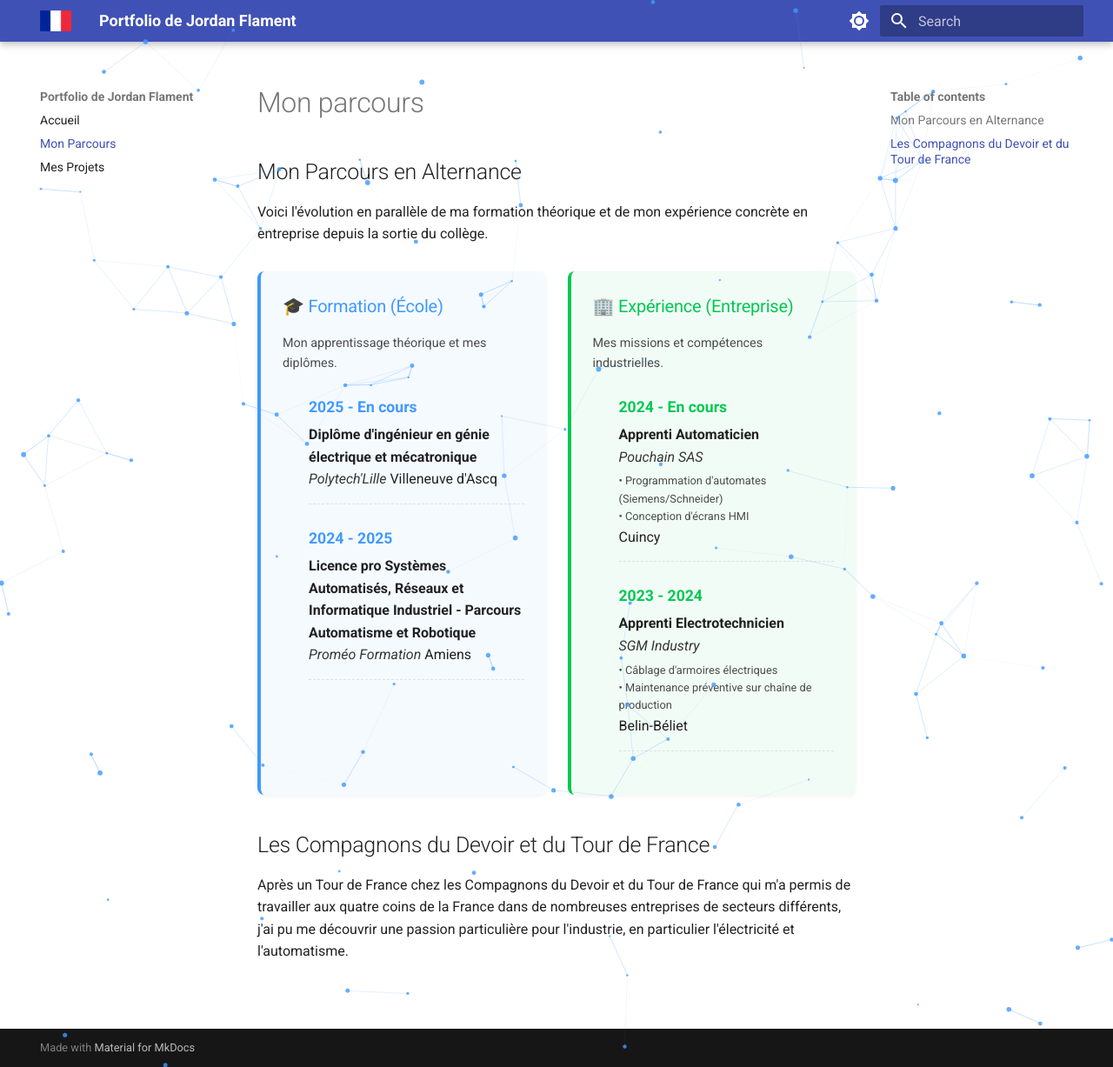
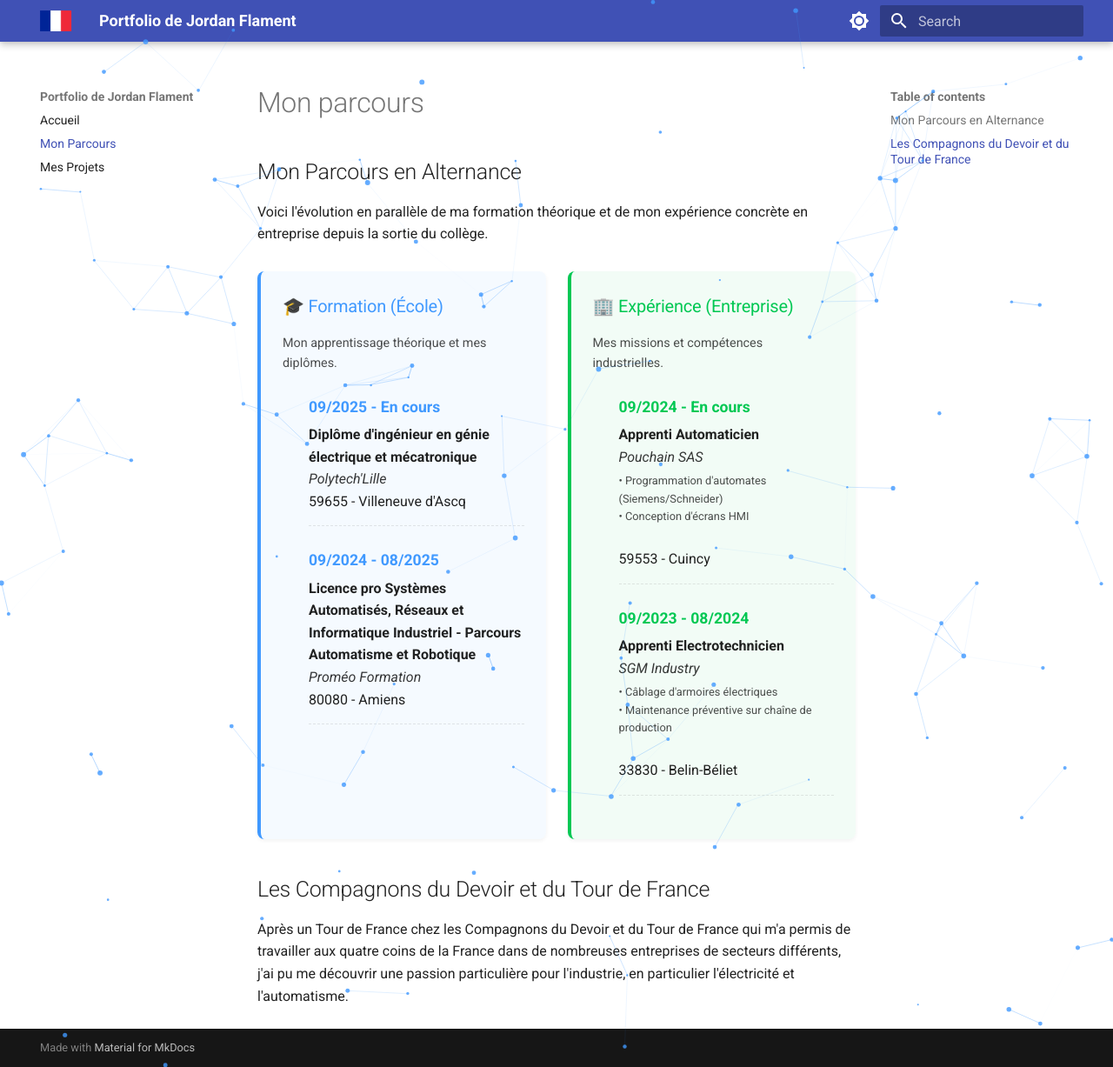
Before and after one commit to jordan-flament/jordan-flament.github.io, an MkDocs documentation site: the page built from docs/parcours.md, in a window 1280 px wide and 1227 px high. Shown: the whole window at 87% size. Built offline with MkDocs 1.6.1 and Material for MkDocs 9.7.7, drawn with Linux system fonts in a browser that asks for light colours.

Commit message:
MAJ parcours graphique V3

```diff
--- a/docs/parcours.md
+++ b/docs/parcours.md
@@ -14,16 +14,16 @@ Voici l'évolution en parallèle de ma formation théorique et de mon expérienc
 
     <ul style="list-style: none; padding-left: 0; margin-bottom: 0;">
       <li style="margin-bottom: 25px; border-bottom: 1px dashed rgba(128,128,128,0.2); padding-bottom: 15px;">
-        <span style="font-weight: bold; display: block; font-size: 1.1em; color: #4099ff;">2025 - En cours</span>
+        <span style="font-weight: bold; display: block; font-size: 1.1em; color: #4099ff;">09/2025 - En cours</span>
         <span style="font-weight: 600; display: block; margin-top: 5px;">Diplôme d'ingénieur en génie électrique et mécatronique</span>
-        <span style="font-style: italic; opacity: 0.9;">Polytech'Lille</span>
-        <span style="font-style: normal;font-size: 0.9em opacity: 0.9;">Villeneuve d'Ascq</span>
+        <span style="font-style: italic; opacity: 0.9;">Polytech'Lille</span><br>
+        <span style="font-style: normal;font-size: 0.9em opacity: 0.9;">59655 - Villeneuve d'Ascq</span>
       </li>
       <li style="margin-bottom: 25px; border-bottom: 1px dashed rgba(128,128,128,0.2); padding-bottom: 15px;">
-        <span style="font-weight: bold; display: block; font-size: 1.1em; color: #4099ff;">2024 - 2025</span>
+        <span style="font-weight: bold; display: block; font-size: 1.1em; color: #4099ff;">09/2024 - 08/2025</span>
         <span style="font-weight: 600; display: block; margin-top: 5px;">Licence pro Systèmes Automatisés, Réseaux et Informatique Industriel - Parcours Automatisme et Robotique</span>
-        <span style="font-style: italic; opacity: 0.9;">Proméo Formation</span>
-        <span style="font-style: normal;font-size: 0.9em opacity: 0.9;">Amiens</span>
+        <span style="font-style: italic; opacity: 0.9;">Proméo Formation</span><br>
+        <span style="font-style: normal;font-size: 0.9em opacity: 0.9;">80080 - Amiens</span>
       </li>
     </ul>
   </div>
@@ -36,18 +36,18 @@ Voici l'évolution en parallèle de ma formation théorique et de mon expérienc
 
     <ul style="list-style: none; padding-left: 0; margin-bottom: 0;">
       <li style="margin-bottom: 25px; border-bottom: 1px dashed rgba(128,128,128,0.2); padding-bottom: 15px;">
-        <span style="font-weight: bold; display: block; font-size: 1.1em; color: #00c853;">2024 - En cours</span>
+        <span style="font-weight: bold; display: block; font-size: 1.1em; color: #00c853;">09/2024 - En cours</span>
         <span style="font-weight: 600; display: block; margin-top: 5px;">Apprenti Automaticien</span>
         <span style="font-style: italic; opacity: 0.9;">Pouchain SAS</span>
-        <small style="display: block; margin-top: 5px; opacity: 0.8;">• Programmation d'automates (Siemens/Schneider)<br>• Conception d'écrans HMI</small>
-        <span style="font-style: normal;font-size: 0.9em opacity: 0.9;">Cuincy</span>
+        <small style="display: block; margin-top: 5px; opacity: 0.8;">• Programmation d'automates (Siemens/Schneider)<br>• Conception d'écrans HMI</small><br>
+        <span style="font-style: normal;font-size: 0.9em opacity: 0.9;">59553 - Cuincy</span>
       </li>
       <li style="margin-bottom: 25px; border-bottom: 1px dashed rgba(128,128,128,0.2); padding-bottom: 15px;">
-        <span style="font-weight: bold; display: block; font-size: 1.1em; color: #00c853;">2023 - 2024</span>
+        <span style="font-weight: bold; display: block; font-size: 1.1em; color: #00c853;">09/2023 - 08/2024</span>
         <span style="font-weight: 600; display: block; margin-top: 5px;">Apprenti Electrotechnicien</span>
         <span style="font-style: italic; opacity: 0.9;">SGM Industry</span>
-        <small style="display: block; margin-top: 5px; opacity: 0.8;">• Câblage d'armoires électriques<br>• Maintenance préventive sur chaîne de production</small>
-        <span style="font-style: normal;font-size: 0.9em opacity: 0.9;">Belin-Béliet</span>
+        <small style="display: block; margin-top: 5px; opacity: 0.8;">• Câblage d'armoires électriques<br>• Maintenance préventive sur chaîne de production</small><br>
+        <span style="font-style: normal;font-size: 0.9em opacity: 0.9;">33830 - Belin-Béliet</span>
       </li>
     </ul>
   </div>
```
